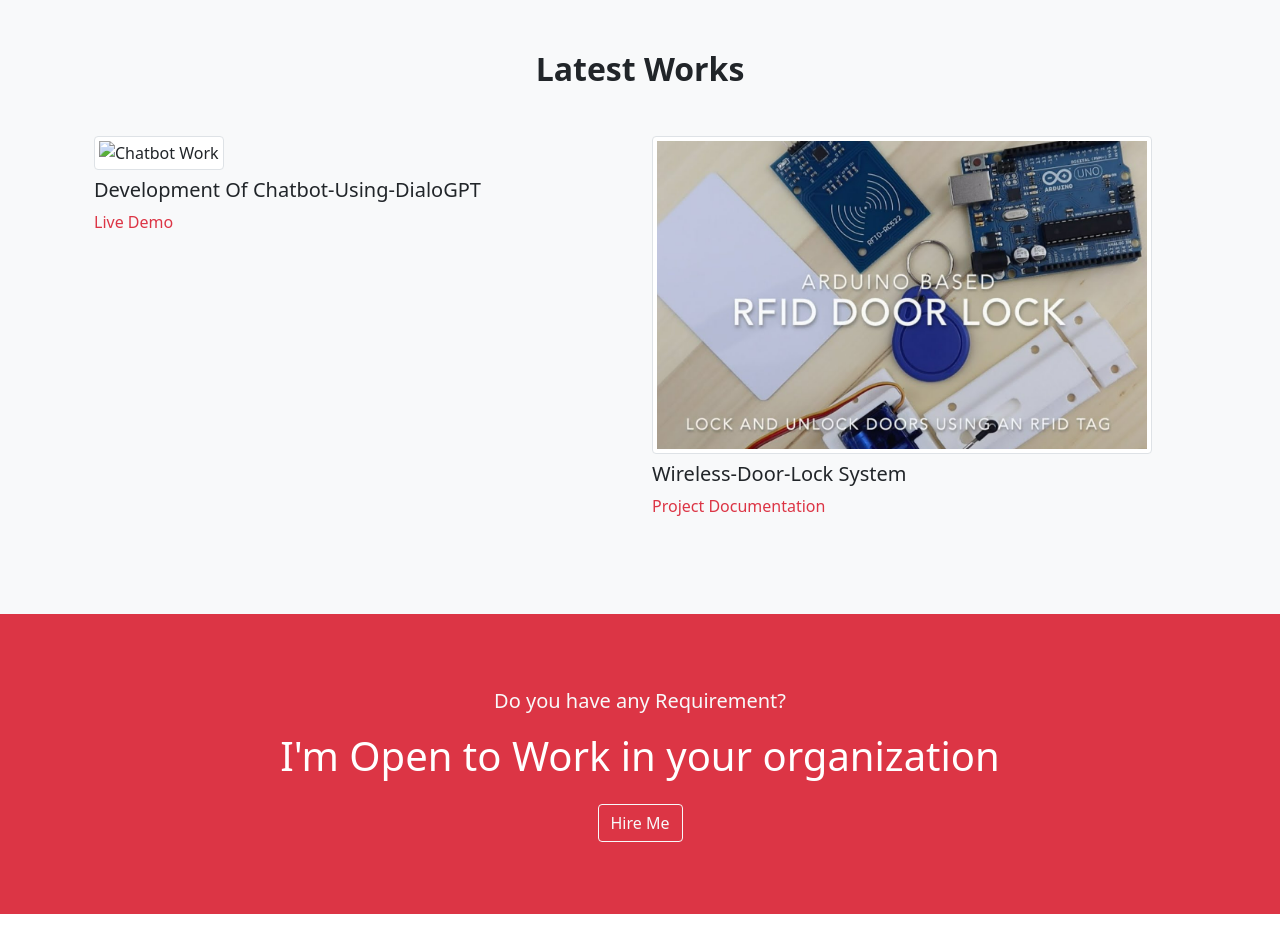
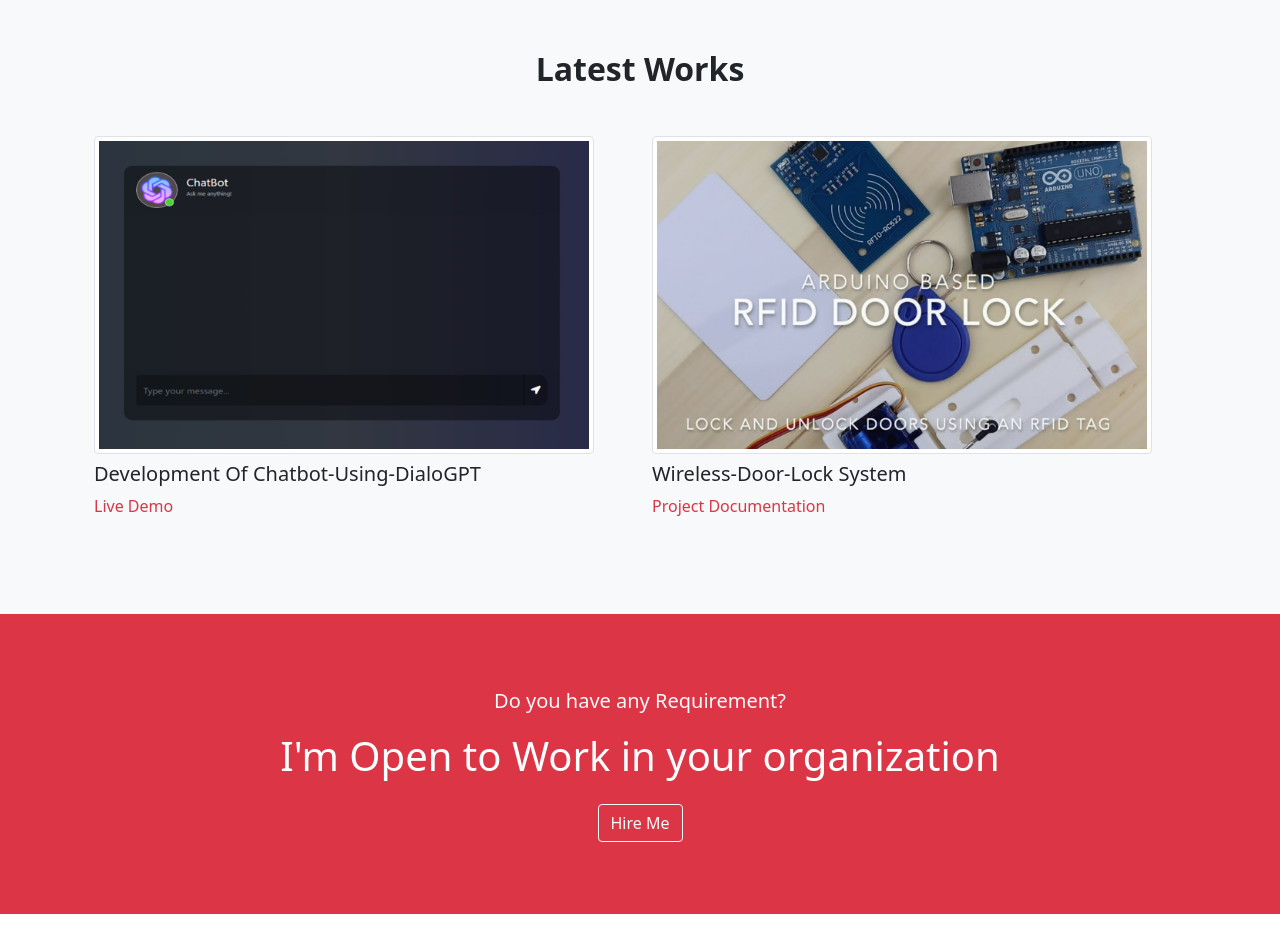
Before and after one commit to NikamHarshal5056/Personal-Website, a plain HTML site: page index.html in a window 1280 px wide. Shown: the part 2020-2953 px from the top of the page. Drawn offline with Linux system fonts and the light colour scheme; files whose address does not match are found by name.

Commit message:
Update index.html

```diff
--- a/index.html
+++ b/index.html
@@ -214,7 +214,7 @@
                 <div class="row">
                     <div class="col-md-6 col-lg-6">
                         <div class="portfolio-item">
-                            <img src="img/Chatbot-DialoGPT_636x400.png" class="img-thumbnail" width="500px"
+                            <img src="Chatbot-DialoGPT_636x400.png" class="img-thumbnail" width="500px"
                                 alt="Chatbot Work">
                             <h3 class="text-capitalize fs-5 my-2">Development of Chatbot-using-DialoGPT</h3>
                             <p class="mb-4"><a href="https://nikamharshal5056.github.io/Chatbot-using-DialoGPT/"
```
